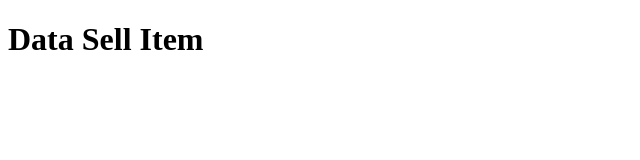
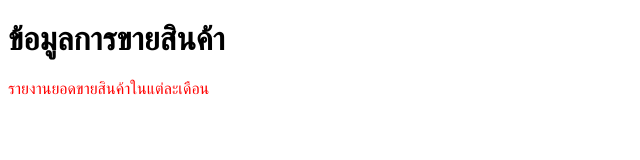
Before and after one commit to MettyOwO/Newbie-Project, a plain HTML site: page index.html in a window 1280 px wide. Shown: the whole page, without its empty margins (0-640 px from the left). Drawn offline with Linux system fonts and the light colour scheme.

Commit message:
add report sale

```diff
--- a/index.html
+++ b/index.html
@@ -5,8 +5,14 @@
     <meta http-equiv="X-UA-Compatible" content="IE=edge">
     <meta name="viewport" content="width=device-width, initial-scale=1.0">
     <title>Document</title>
+    <style>
+        p{
+            color: red;
+        }
+    </style>
 </head>
 <body>
-    <h1>Data Sell Item</h1>
+    <h1>ข้อมูลการขายสินค้า</h1>
+    <p>รายงานยอดขายสินค้าในแต่ละเดือน</p>
 </body>
 </html>
```
